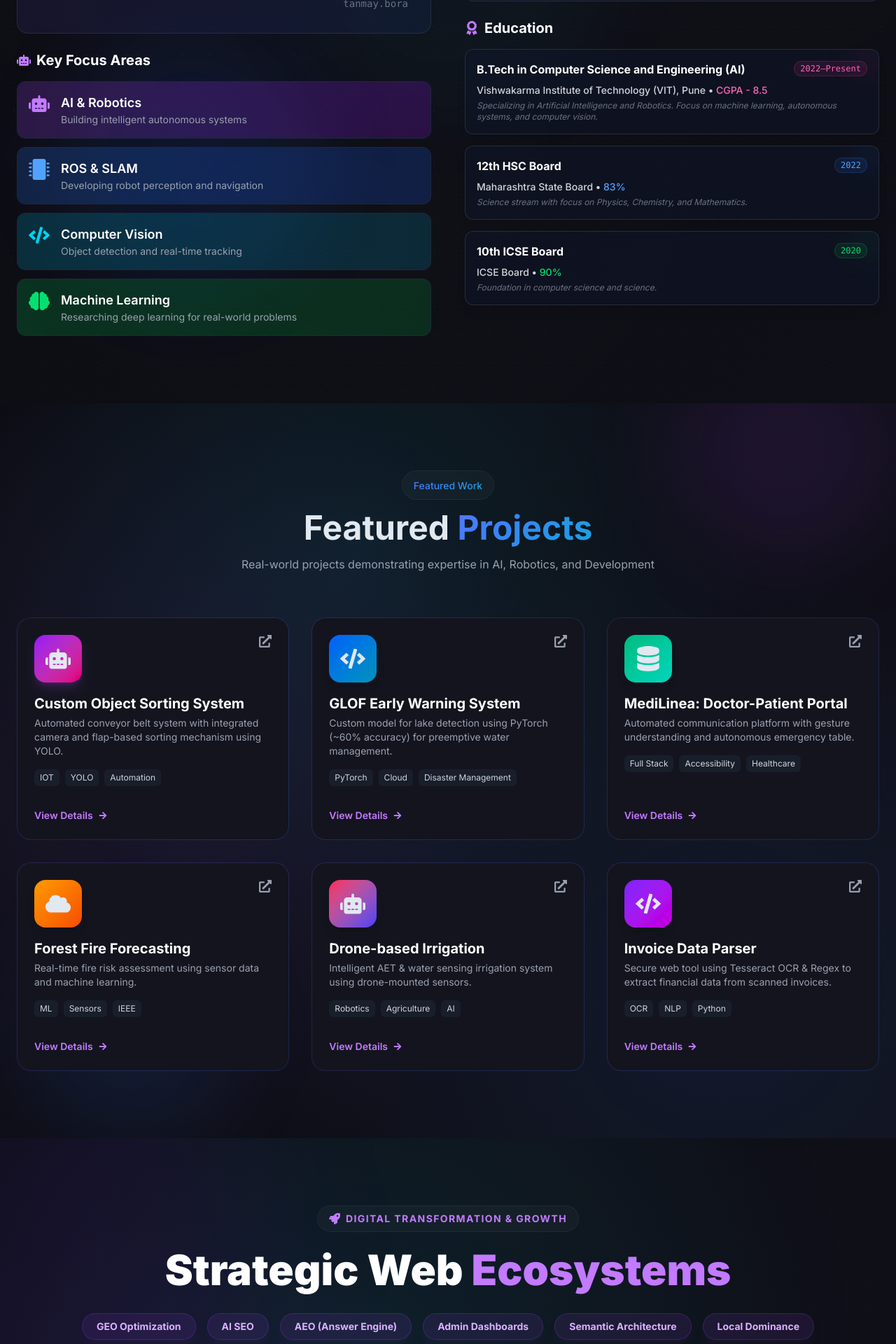
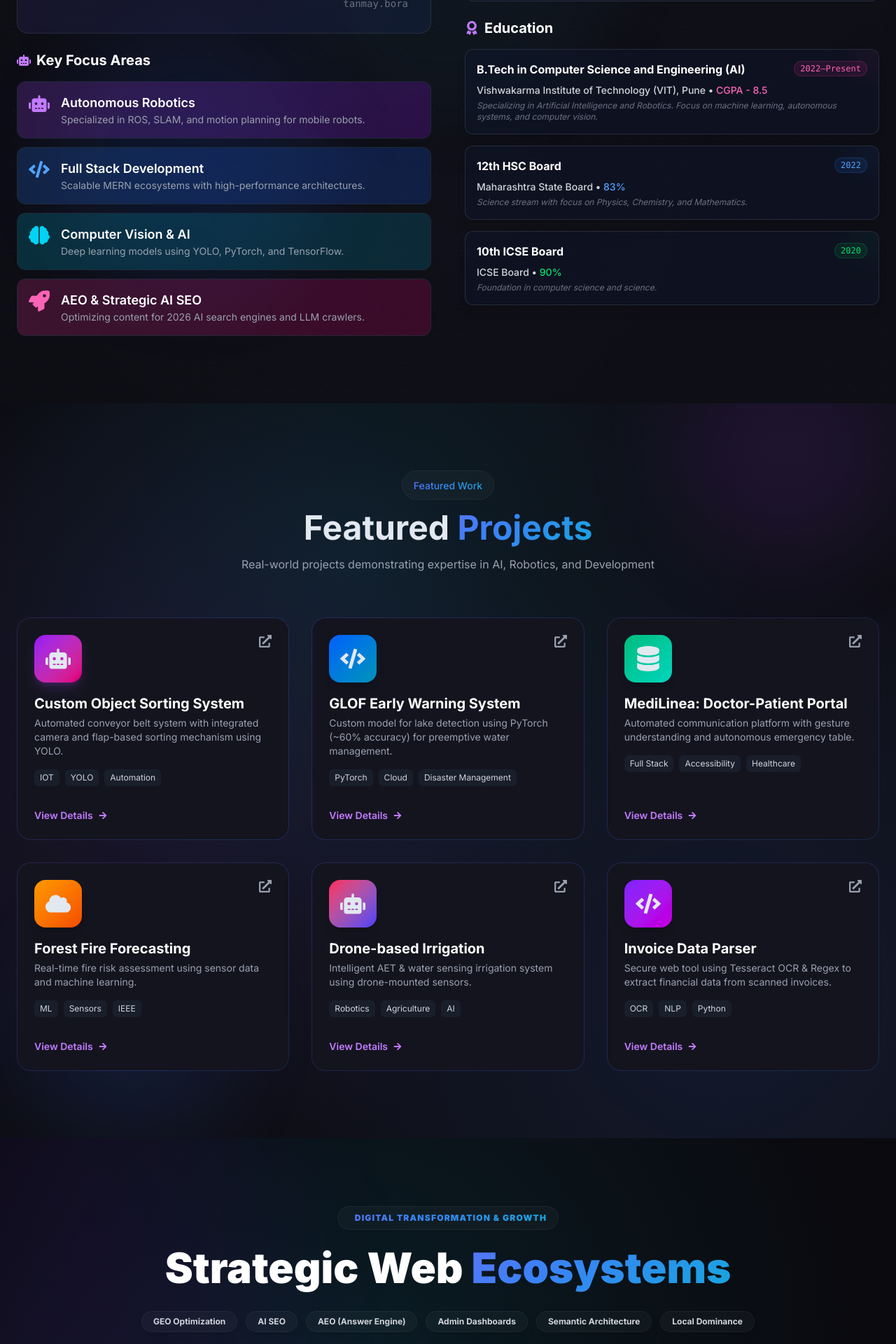
Before and after one commit to tanmay0329/Portfolio-Website, a React (Vite) app: page / in a window 1280 px wide. Shown: the part 2880-4800 px from the top of the page at 70% size. Built offline with nearby package versions, Linux system fonts and the light colour scheme.

Commit message:
Content: Restructured Key Focus Areas to consolidate Robotics and add Full Stack/AEO expertise

```diff
--- a/src/components/about/About.jsx
+++ b/src/components/about/About.jsx
@@ -89,31 +89,31 @@ const About = () => {
     () => [
       {
         icon: <FaRobot className="text-purple-400" />,
-        title: "AI & Robotics",
-        description: "Building intelligent autonomous systems",
+        title: "Autonomous Robotics",
+        description: "Specialized in ROS, SLAM, and motion planning for mobile robots.",
         gradient: "from-purple-500/20 to-purple-600/20",
         glow: "purple",
       },
       {
-        icon: <FaMicrochip className="text-blue-400" />,
-        title: "ROS & SLAM",
-        description: "Developing robot perception and navigation",
+        icon: <FaCode className="text-blue-400" />,
+        title: "Full Stack Development",
+        description: "Scalable MERN ecosystems with high-performance architectures.",
         gradient: "from-blue-500/20 to-blue-600/20",
         glow: "blue",
       },
       {
-        icon: <FaCode className="text-cyan-400" />,
-        title: "Computer Vision",
-        description: "Object detection and real-time tracking",
+        icon: <FaBrain className="text-cyan-400" />,
+        title: "Computer Vision & AI",
+        description: "Deep learning models using YOLO, PyTorch, and TensorFlow.",
         gradient: "from-cyan-500/20 to-cyan-600/20",
         glow: "cyan",
       },
       {
-        icon: <FaBrain className="text-green-400" />,
-        title: "Machine Learning",
-        description: "Researching deep learning for real-world problems",
-        gradient: "from-green-500/20 to-green-600/20",
-        glow: "green",
+        icon: <FaRocket className="text-pink-400" />,
+        title: "AEO & Strategic AI SEO",
+        description: "Optimizing content for 2026 AI search engines and LLM crawlers.",
+        gradient: "from-pink-500/20 to-pink-600/20",
+        glow: "pink",
       },
     ],
     [],
--- a/src/components/web/WebSolutions.jsx
+++ b/src/components/web/WebSolutions.jsx
@@ -61,7 +61,7 @@ const WebSolutions = () => {
   return (
     <section
       id="web-solutions"
-      className="py-24 relative overflow-hidden"
+      className="py-24 relative overflow-hidden bg-[#0a0a0f]"
     >
       {/* Background Decorative Elements */}
       <div className="absolute inset-0 particle-bg">
@@ -84,10 +84,10 @@ const WebSolutions = () => {
             initial={{ opacity: 0, y: 15 }}
             whileInView={{ opacity: 1, y: 0 }}
             viewport={{ once: true }}
-            className="inline-flex items-center gap-2 px-4 py-2 rounded-full glass border border-purple-500/30 mb-6"
+            className="inline-flex items-center gap-2 px-4 py-2 rounded-full glass border border-white/10 mb-6"
           >
-            <FaRocket className="text-purple-400" />
-            <span className="text-sm font-bold text-purple-400 uppercase tracking-widest">Digital Transformation & Growth</span>
+            <span className="text-purple-400 animate-pulse"></span>
+            <span className="text-xs font-black uppercase tracking-widest gradient-text">Digital Transformation & Growth</span>
           </motion.div>
 
           <motion.h2
@@ -97,7 +97,7 @@ const WebSolutions = () => {
             transition={{ delay: 0.05 }}
             className="text-4xl md:text-6xl font-black text-white mb-8"
           >
-            Strategic Web <span className="text-purple-400">Ecosystems</span>
+            Strategic Web <span className="gradient-text">Ecosystems</span>
           </motion.h2>
 
           <motion.div
@@ -105,10 +105,10 @@ const WebSolutions = () => {
             whileInView={{ opacity: 1, y: 0 }}
             viewport={{ once: true }}
             transition={{ delay: 0.1 }}
-            className="flex flex-wrap justify-center gap-4 mb-12"
+            className="flex flex-wrap justify-center gap-3 mb-12"
           >
             {["GEO Optimization", "AI SEO", "AEO (Answer Engine)", "Admin Dashboards", "Semantic Architecture", "Local Dominance"].map((item, i) => (
-              <span key={i} className="px-5 py-2 rounded-full bg-purple-500/10 border border-purple-500/20 text-purple-300 text-sm font-bold shadow-lg shadow-purple-500/5">
+              <span key={i} className="px-4 py-1.5 rounded-full glass border border-white/5 text-gray-300 text-xs font-bold shadow-lg">
                 {item}
               </span>
             ))}
```
